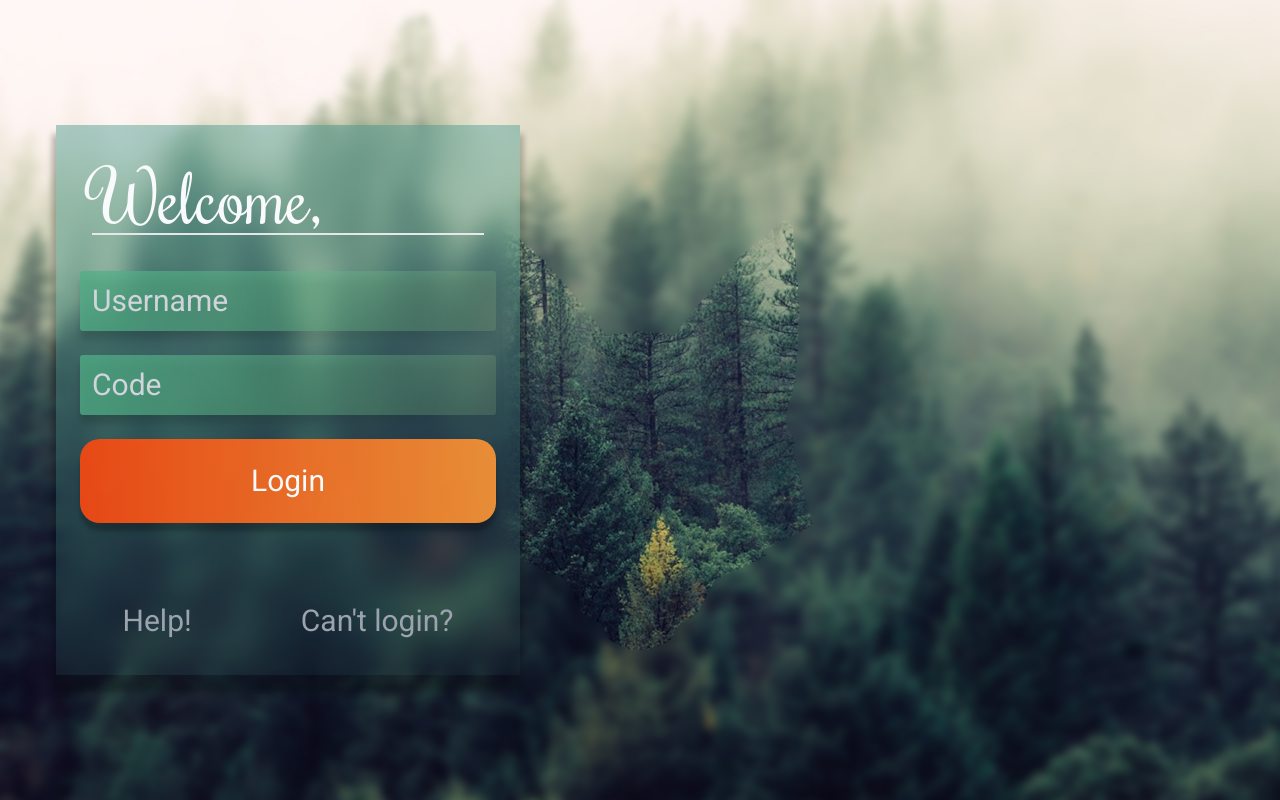
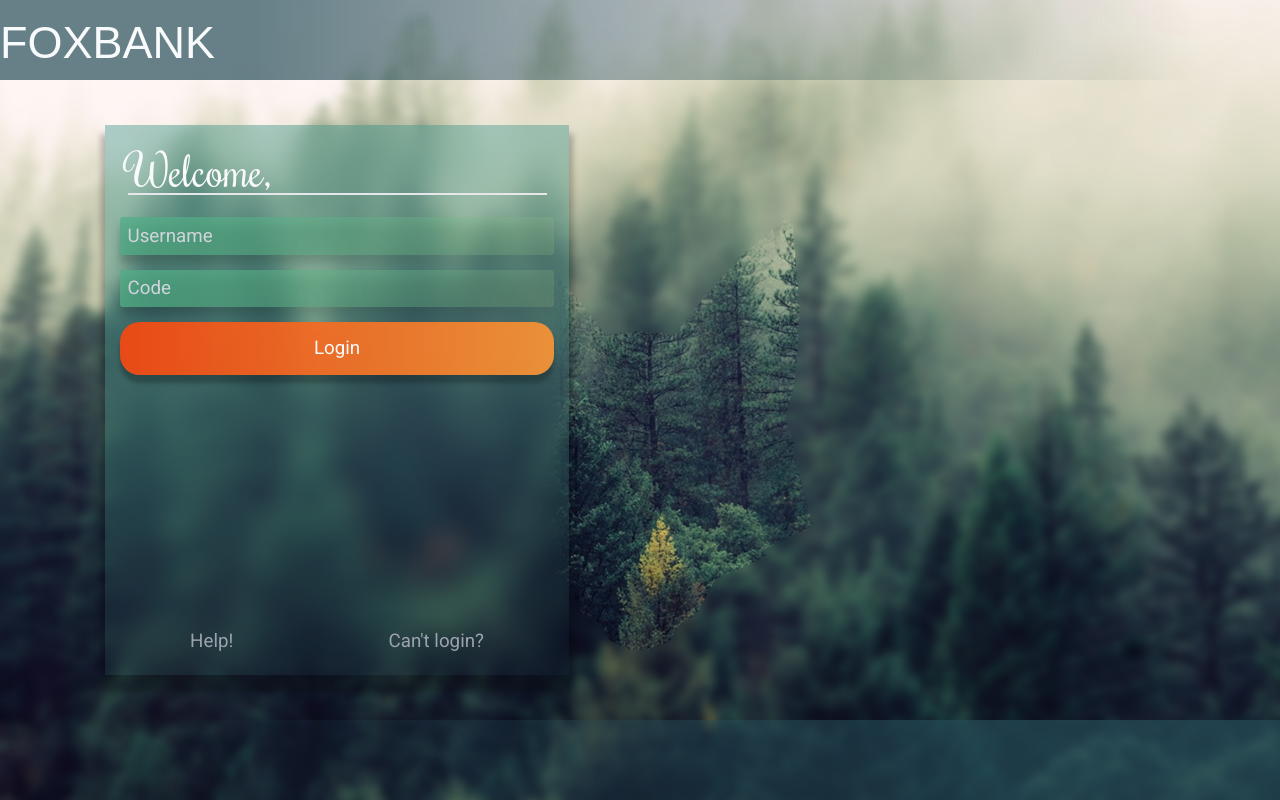
Before and after one commit to dancojocaru2000/foxbank, a Svelte app in the folder client/: page / in a window 1280 px wide. Built offline with nearby package versions, Linux system fonts and the light colour scheme; a web font is replaced by a local one.

Commit message:
Main Page
Details card
Logout button
Notification button

```diff
--- a/client/package.json
+++ b/client/package.json
@@ -8,6 +8,7 @@
     "start": "sirv public --no-clear"
   },
   "devDependencies": {
+    "@iconify/svelte": "^2.1.0",
     "@rollup/plugin-commonjs": "^17.0.0",
     "@rollup/plugin-node-resolve": "^11.0.0",
     "rollup": "^2.3.4",
--- a/client/src/App.svelte
+++ b/client/src/App.svelte
@@ -1,6 +1,9 @@
 <script>
+import BottomBorder from "./BottomBorder.svelte";
+
 import Login from "./Login.svelte";
 import MainPage from "./MainPage.svelte";
+import TopBorder from "./TopBorder.svelte";
 
 	let loggedin = false;
 	function toggleLoggedIn() {
@@ -9,12 +12,18 @@ import MainPage from "./MainPage.svelte";
 </script>
 
 <main class="bg-banner bg-cover bg-center h-screen font-sans">
+	<TopBorder></TopBorder>
+	<BottomBorder></BottomBorder>
 	{#if loggedin}
-		<MainPage></MainPage>
+		<MainPage on:logOut={toggleLoggedIn}></MainPage>
 	{:else}
 		<Login on:loginSuccess={toggleLoggedIn}></Login>
 	{/if}
 </main>
+
+<svelte:head>
+	<link rel="stylesheet" href="https://maxcdn.bootstrapcdn.com/bootstrap/3.3.7/css/bootstrap.min.css" >
+</svelte:head>
 
 <style global lang="postcss">
 
--- /dev/null
+++ b/client/src/BottomBorder.svelte
@@ -0,0 +1,22 @@
+<script>
+
+</script>
+
+<main>
+	<div >
+
+    </div>
+</main>
+
+<style>
+	div{
+        width:100%;
+        height:80px;
+        background:#00f;
+        position:fixed;
+        bottom:0;
+        left:0;
+
+        background: linear-gradient(270.31deg, rgba(38, 77, 89, 0.7) 21.94%, rgba(38, 77, 89, 0) 89.29%);
+    }
+</style>
--- a/client/src/MainPage.svelte
+++ b/client/src/MainPage.svelte
@@ -1,7 +1,63 @@
 <script>
+    import Icon from '@iconify/svelte';
 
-</script>
+        import CardBG from "./CardBG.svelte";
+        import {createEventDispatcher} from 'svelte';
 
-<main>
-    <h1>Main</h1>
-</main>
+        const dispatch = createEventDispatcher();
+
+        let username = "Firstname Lastname";
+        let code = "";
+        let totalbalance = "2455,22";
+        let accountnr = "2";
+        let maincurrency = "RON"
+
+        function dispatchLogout(){
+            //todo: CHeck here
+            dispatch("logOut",null);
+        }
+
+        function showNotifications(){
+            //todo: CHeck here
+            dispatch("showNotifications",null);
+        }
+
+    </script>
+
+    <main>
+
+        <div class="container h-screen flex flex-col justify-center">
+            <CardBG width="514px" height="600px" class="flex flex-col items-stretch">
+                <div class="flex flex-row">
+                    <h1 class='font-sans text-5xl text-gray-50 m-6 border-b-2'>{username}</h1>
+                    <button on:click={showNotifications} style=" filter: drop-shadow(0px 4px 4px rgba(0, 0, 0, 0.25));"> <Icon icon="akar-icons:envelope" color="#FB6666" width="64" height="64" /></button>
+                </div>
+
+                <div class="m-3 flex-shrink">
+                    <h2 class='font-sans text-4xl text-gray-50'>Total balance: <span style="color: #264D59">{totalbalance}</span>{maincurrency}</h2>
+                    <p class='font-sans text-1xl text-gray-50 m-2'>➜ from {accountnr} accounts</p>
+                </div>
+
+                <div class="m-3 flex-shrink">
+                    <h2 class='font-sans text-4xl text-gray-50'>Total balance: <span style="color: #264D59">{totalbalance}</span>{maincurrency}</h2>
+                    <p class='font-sans text-1xl text-gray-50 m-2'>➜ from {accountnr} accounts</p>
+                </div>
+
+                <div class="flex-grow"></div>
+                <div class="flex-grow"></div>
+                <div class="flex-grow"></div>
+
+                <div class="flex flex-row">
+                        <button on:click={dispatchLogout}> <Icon icon="ri:logout-box-line" color="gray" width="44" height="44"/></button>
+                        <div class="flex-grow"></div>
+                        <div class="flex-grow"></div>
+                        <div class="flex-grow"></div>
+                        <div class="flex-grow"></div>
+                        <a href='https://google.com' class='text-3xl text-gray-400 m-6 flex-auto text-center'>Help!</a>
+                        <a href='https://google.com' class='text-3xl text-gray-400 m-6 flex-auto text-center'>Feedback</a>
+                </div>
+
+            </CardBG>
+        </div>
+
+    </main>
--- /dev/null
+++ b/client/src/TopBorder.svelte
@@ -0,0 +1,22 @@
+<script>
+
+</script>
+
+<main>
+	<div >
+        <h1 class="font-title text-7xl text-gray-50">FOXBANK</h1>
+    </div>
+</main>
+
+<style>
+	div{
+        width:100%;
+        height:80px;
+        background:#00f;
+        position:fixed;
+        top:0;
+        left:0;
+
+        background: linear-gradient(90.12deg, rgba(38, 77, 89, 0.7) 19.7%, rgba(38, 77, 89, 0) 93.77%);
+    }
+</style>
```
Also changed, not shown: 1 other file (tests, documents, lock files or other folders).
